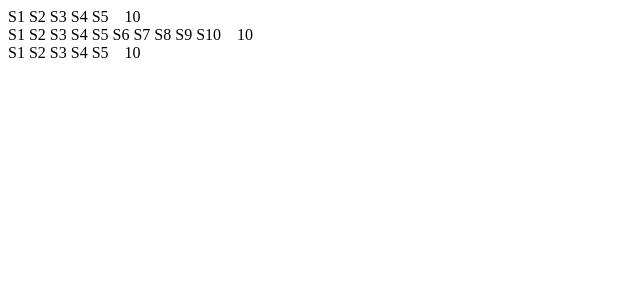
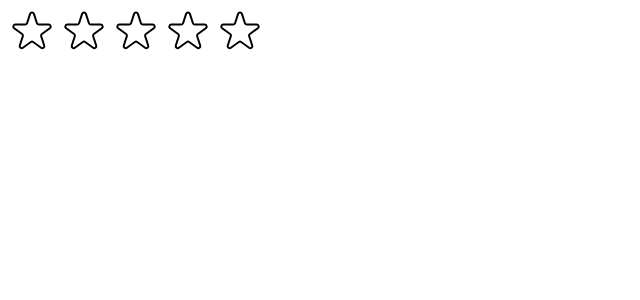
Before and after one commit to xyzdelete/use-popcorn-web-development-project, a React (Create React App) app: page / in a window 1280 px wide. Shown: the top 300 px of the page, without its empty margins (0-640 px from the left). Built offline with nearby package versions, Linux system fonts and the light colour scheme.

Commit message:
Creating the Stars
Thinking in React: Components, Composition, and Reusability

```diff
--- a/src/StarRating.js
+++ b/src/StarRating.js
@@ -1,3 +1,5 @@
+import { useState } from "react";
+
 const containerStyle = {
   display: "flex",
   alignItems: "center",
@@ -15,14 +17,103 @@
 };
 
 export default function StarRating({ maxRating = 5 }) {
+  const [rating, setRating] = useState(0);
+
+  function handleRating(rating) {
+    setRating(rating);
+  }
+
   return (
     <div style={containerStyle}>
       <div style={starContainerStyle}>
         {Array.from({ length: maxRating }, (_, i) => (
-          <span>S{i + 1}</span>
+          <Star
+            key={i}
+            onRate={() => handleRating(i + 1)}
+            full={rating >= i + 1}
+          />
         ))}
       </div>
-      <p style={textStyle}>10</p>
+      <p style={textStyle}>{rating || ""}</p>
     </div>
   );
 }
+
+const starStyle = {
+  width: "48px",
+  height: "48px",
+  display: "block",
+  cursor: "pointer",
+};
+
+function Star({ onRate, full }) {
+  return (
+    <span role="button" style={starStyle} onClick={onRate}>
+      {full ? (
+        <svg
+          xmlns="http://www.w3.org/2000/svg"
+          viewBox="0 0 20 20"
+          fill="#000"
+          stroke="#000"
+        >
+          <path d="M9.049 2.927c.3-.921 1.603-.921 1.902 0l1.07 3.292a1 1 0 00.95.69h3.462c.969 0 1.371 1.24.588 1.81l-2.8 2.034a1 1 0 00-.364 1.118l1.07 3.292c.3.921-.755 1.688-1.54 1.118l-2.8-2.034a1 1 0 00-1.175 0l-2.8 2.034c-.784.57-1.838-.197-1.539-1.118l1.07-3.292a1 1 0 00-.364-1.118L2.98 8.72c-.783-.57-.38-1.81.588-1.81h3.461a1 1 0 00.951-.69l1.07-3.292z" />
+        </svg>
+      ) : (
+        <svg
+          xmlns="http://www.w3.org/2000/svg"
+          fill="none"
+          viewBox="0 0 24 24"
+          stroke="#000"
+        >
+          <path
+            strokeLinecap="round"
+            strokeLinejoin="round"
+            strokeWidth="{2}"
+            d="M11.049 2.927c.3-.921 1.603-.921 1.902 0l1.519 4.674a1 1 0 00.95.69h4.915c.969 0 1.371 1.24.588 1.81l-3.976 2.888a1 1 0 00-.363 1.118l1.518 4.674c.3.922-.755 1.688-1.538 1.118l-3.976-2.888a1 1 0 00-1.176 0l-3.976 2.888c-.783.57-1.838-.197-1.538-1.118l1.518-4.674a1 1 0 00-.363-1.118l-3.976-2.888c-.784-.57-.38-1.81.588-1.81h4.914a1 1 0 00.951-.69l1.519-4.674z"
+          />
+        </svg>
+      )}
+    </span>
+  );
+}
+
+/*
+SPACING SYSTEM (px)
+2 / 4 / 8 / 12 / 16 / 24 / 32 / 40 / 48 / 64 / 80 / 96 / 128
+
+FONT SIZE SYSTEM (px)
+10 / 12 / 14 / 16 / 18 / 20 / 24 / 30 / 36 / 44 /52 / 62 / 74 / 86 / 98
+*/
+
+/*
+FULL STAR
+
+<svg
+  xmlns="http://www.w3.org/2000/svg"
+  viewBox="0 0 20 20"
+  fill="#000"
+  stroke="#000"
+>
+  <path
+    d="M9.049 2.927c.3-.921 1.603-.921 1.902 0l1.07 3.292a1 1 0 00.95.69h3.462c.969 0 1.371 1.24.588 1.81l-2.8 2.034a1 1 0 00-.364 1.118l1.07 3.292c.3.921-.755 1.688-1.54 1.118l-2.8-2.034a1 1 0 00-1.175 0l-2.8 2.034c-.784.57-1.838-.197-1.539-1.118l1.07-3.292a1 1 0 00-.364-1.118L2.98 8.72c-.783-.57-.38-1.81.588-1.81h3.461a1 1 0 00.951-.69l1.07-3.292z"
+  />
+</svg>
+
+
+EMPTY STAR
+
+<svg
+  xmlns="http://www.w3.org/2000/svg"
+  fill="none"
+  viewBox="0 0 24 24"
+  stroke="#000"
+>
+  <path
+    strokeLinecap="round"
+    strokeLinejoin="round"
+    strokeWidth="{2}"
+    d="M11.049 2.927c.3-.921 1.603-.921 1.902 0l1.519 4.674a1 1 0 00.95.69h4.915c.969 0 1.371 1.24.588 1.81l-3.976 2.888a1 1 0 00-.363 1.118l1.518 4.674c.3.922-.755 1.688-1.538 1.118l-3.976-2.888a1 1 0 00-1.176 0l-3.976 2.888c-.783.57-1.838-.197-1.538-1.118l1.518-4.674a1 1 0 00-.363-1.118l-3.976-2.888c-.784-.57-.38-1.81.588-1.81h4.914a1 1 0 00.951-.69l1.519-4.674z"
+  />
+</svg>
+
+*/
--- a/src/index.js
+++ b/src/index.js
@@ -10,7 +10,5 @@
   <React.StrictMode>
     {/* <App /> */}
     <StarRating maxRating={5} />
-    <StarRating maxRating={10} />
-    <StarRating />
   </React.StrictMode>
 );
```
